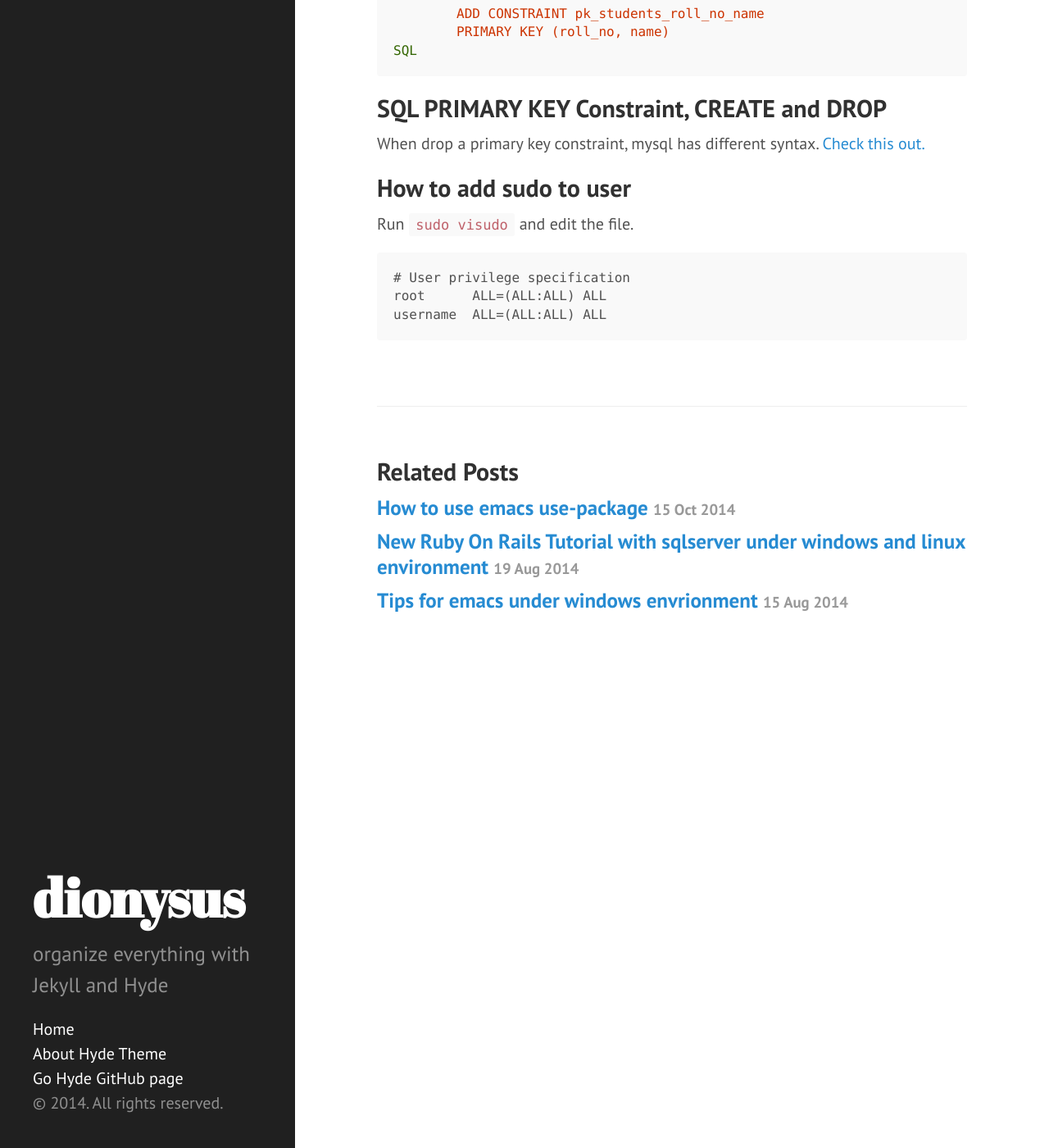
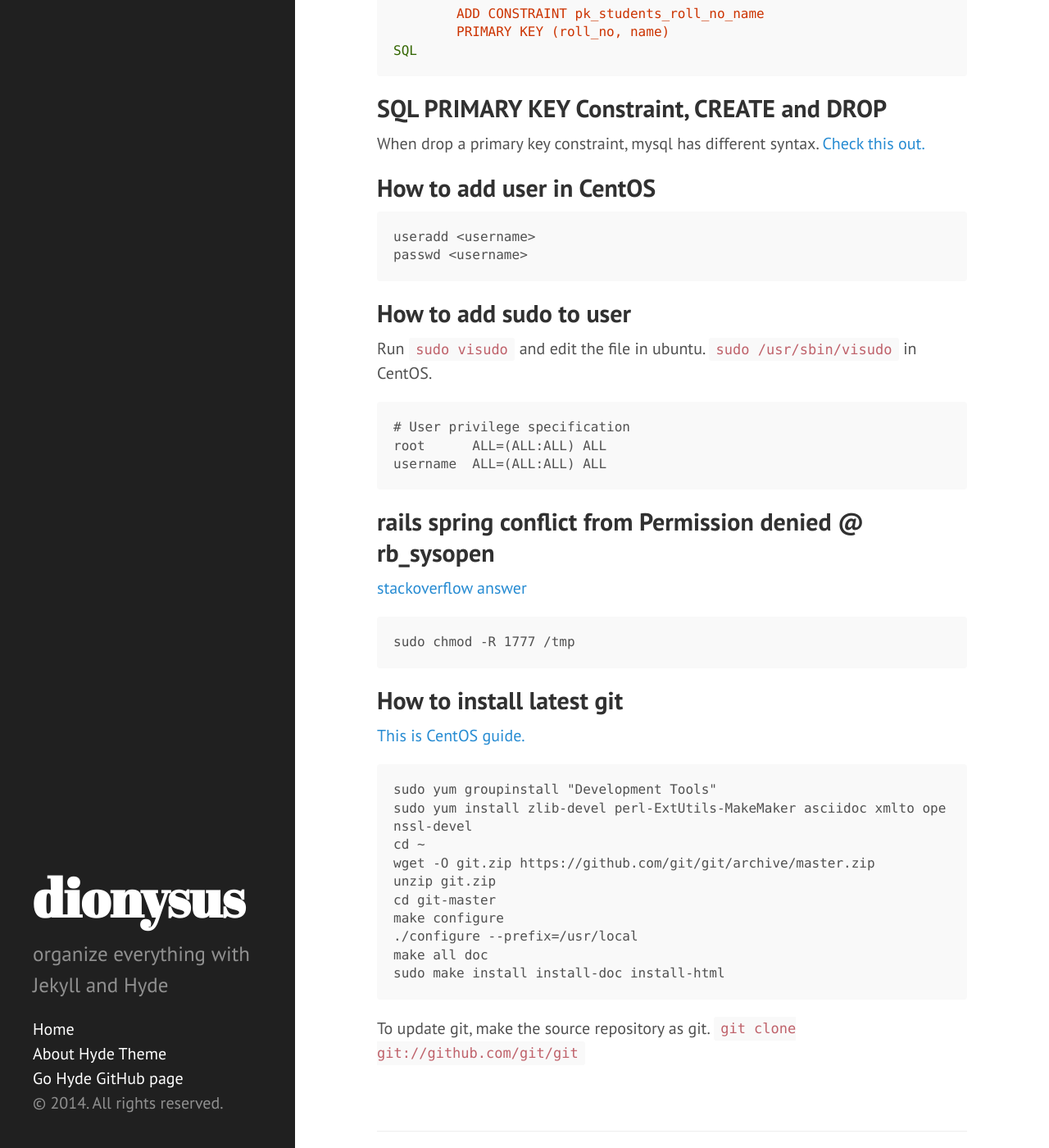
Before and after one commit to iamdionysus/iamdionysus.github.io, a Jekyll site: the page built from _posts/2014-08-18-everyday-tips.md, in a window 1280 px wide and 1400 px high, scrolled down 1341 px. Shown: the whole window at 82% size. Built offline with Jekyll 4.4.1, drawn with Linux system fonts in a browser that asks for light colours; Markdown is read by kramdown in place of the engine named in the settings.

Commit message:
tutorial update

````diff
--- a/_posts/2014-08-18-everyday-tips.md
+++ b/_posts/2014-08-18-everyday-tips.md
@@ -45,11 +45,44 @@ SQL
 When drop a primary key constraint, mysql has different syntax. [Check this out.](http://www.w3schools.com/sql/sql_primarykey.asp)
 
 
+## How to add user in CentOS
+
+```
+useradd <username>
+passwd <username>
+```
+
+
 ## How to add sudo to user
-Run `sudo visudo` and edit the file.
+Run `sudo visudo` and edit the file in ubuntu. `sudo /usr/sbin/visudo` in CentOS.
 
 ```
 # User privilege specification
 root      ALL=(ALL:ALL) ALL
 username  ALL=(ALL:ALL) ALL
 ```
+
+## rails spring conflict from Permission denied @ rb_sysopen
+[stackoverflow answer](http://stackoverflow.com/questions/23822491/ruby-on-rails-permission-denied-when-using-rails-generate-controller-welcome)
+
+```
+sudo chmod -R 1777 /tmp
+```
+
+## How to install latest git
+[This is CentOS guide.](https://www.digitalocean.com/community/tutorials/how-to-install-git-on-a-centos-6-4-vps)
+
+```
+sudo yum groupinstall "Development Tools"
+sudo yum install zlib-devel perl-ExtUtils-MakeMaker asciidoc xmlto openssl-devel
+cd ~
+wget -O git.zip https://github.com/git/git/archive/master.zip
+unzip git.zip
+cd git-master
+make configure
+./configure --prefix=/usr/local
+make all doc
+sudo make install install-doc install-html
+```
+
+To update git, make the source repository as git. `git clone git://github.com/git/git`
````
Also changed, not shown: _posts/2014-08-19-new-ruby-on-rails-tutorial.md (+13 -0 lines).
